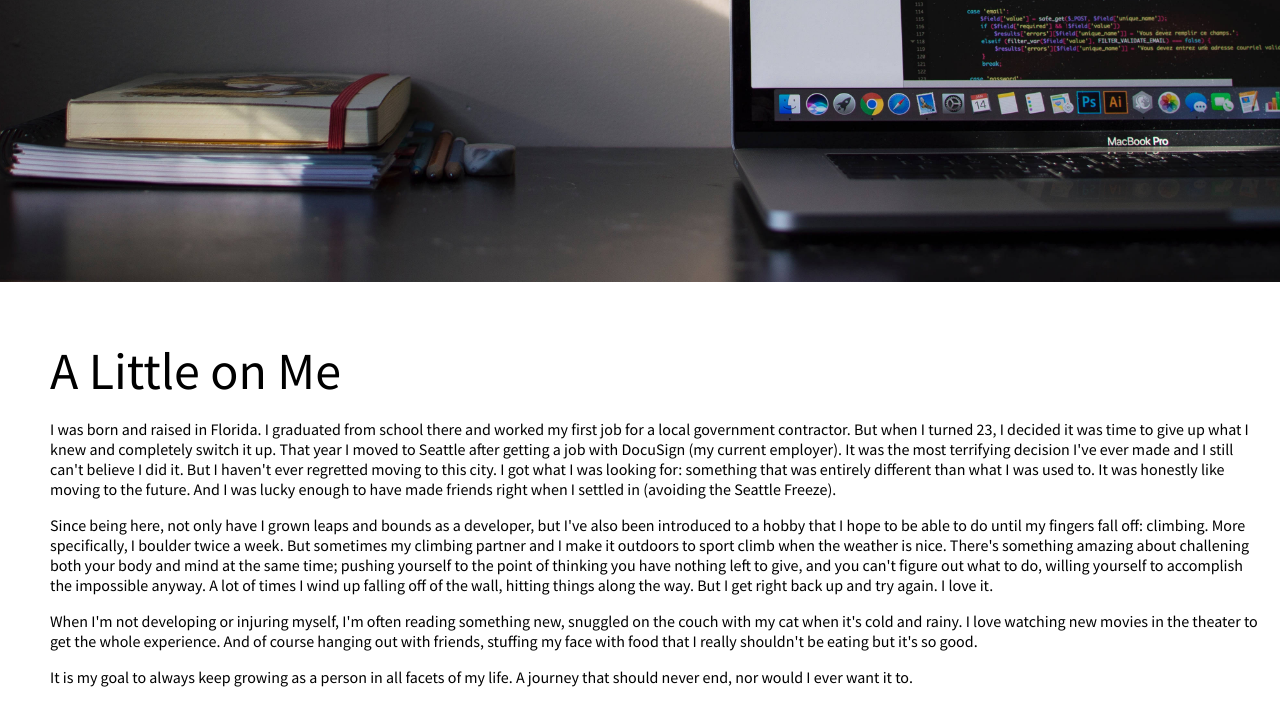
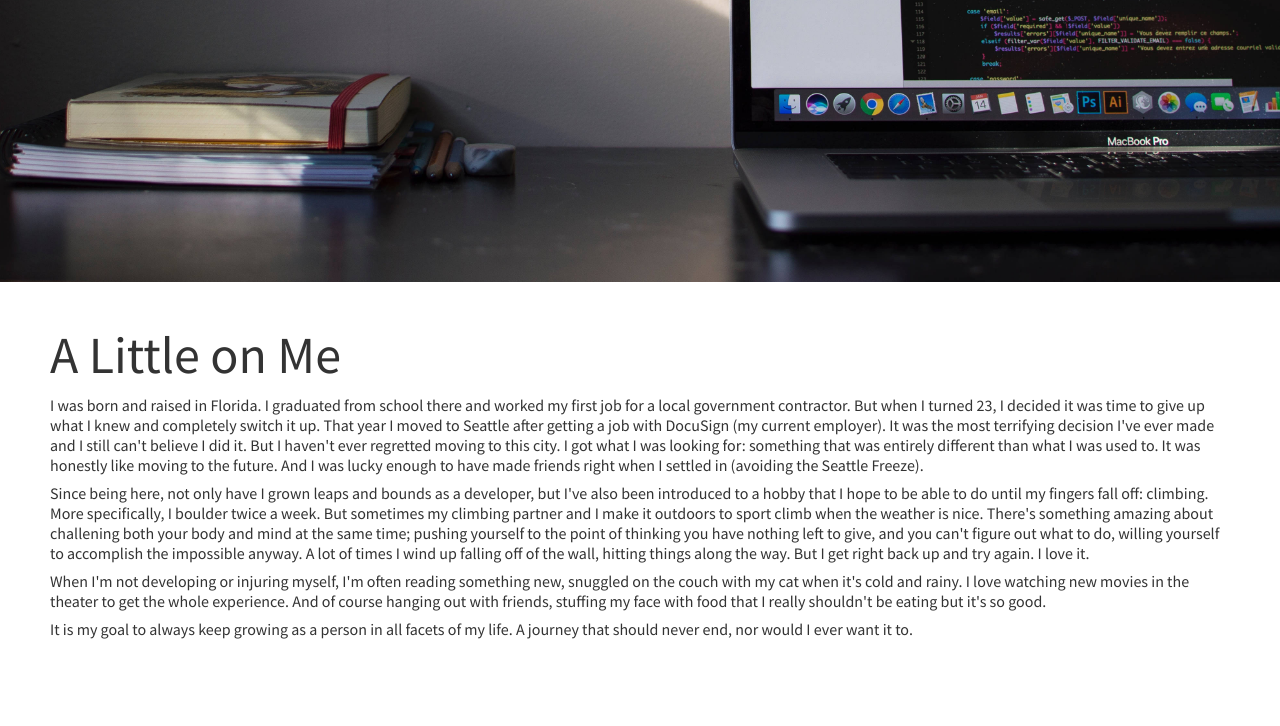
Before and after one commit to gameofjones/gameofjones.github.io, a plain HTML site: page index.html in a window 1280 px wide. Shown: the part 518-1244 px from the top of the page. Drawn offline with Linux system fonts and the light colour scheme.

Commit message:
Adjusting styles

```diff
--- a/style.css
+++ b/style.css
@@ -1,5 +1,6 @@
 body {
     margin: 0;
+    color: #333;
 }
 
 span {
@@ -10,6 +11,11 @@ span {
 
 .container-div {
     margin-bottom: 40px;
+}
+
+p {
+    margin-top: 0;
+    margin-bottom: 0.5em;
 }
 
 .jumbotron {
@@ -41,7 +47,7 @@ span {
 }
 
 .container {
-    padding: 40px 20px 40px 50px;
+    padding: 40px 50px 40px 50px;
 }
 
 .container-title {
```
